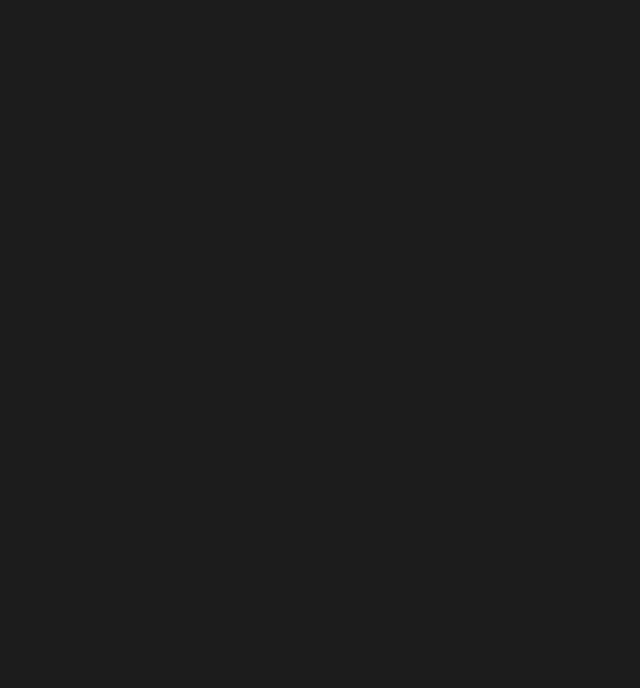
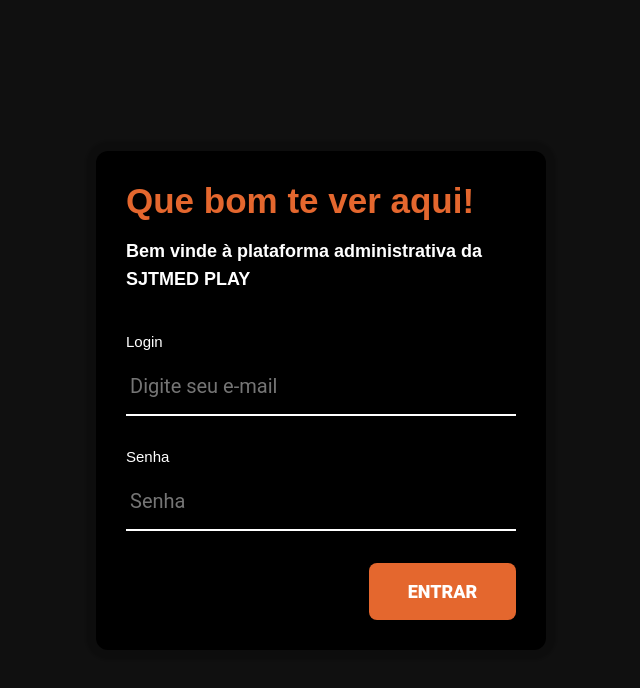
Before and after one commit to Lbgomes/fastpark-front, a React (Create React App) app: page / in a window 1280 px wide. Shown: the top 688 px of the page, without its empty margins (319-959 px from the left). Built offline with nearby package versions, Linux system fonts and the light colour scheme.

Commit message:
feat: some changes

```diff
--- a/package.json
+++ b/package.json
@@ -16,7 +16,7 @@
         "react-paginate": "^8.1.3",
         "react-router-dom": "^5.2.0",
         "react-scripts": "5.0.1",
-        "styled-components": "^5.2.1",
+        "styled-components": "^5.3.6",
         "typescript": "^4.8.4",
         "web-vitals": "^2.1.4"
     },
@@ -46,7 +46,7 @@
     },
     "devDependencies": {
         "@types/react": "16.8.3",
-        "@types/react-dom": "16.8.1",
+        "@types/react-dom": "^17.0.1",
         "@types/react-router-dom": "^5.1.7",
         "@types/styled-components": "^5.1.7",
         "axios": "^1.1.2"
--- a/src/App.tsx
+++ /dev/null
@@ -1,13 +0,0 @@
-import React, { useState } from 'react';
-import './styles/global.ts';
-import Login from './pages/Login';
-
-function App() {
-
-
-  return (
-    <Login />
-  );
-}
-
-export default App;
--- /dev/null
+++ b/src/components/App/index.tsx
@@ -0,0 +1,11 @@
+import Content from '../Content'
+
+import { Container } from './style'
+
+export default function App() {
+  return (
+    <Container>
+      <Content />
+    </Container>
+  )
+}
--- /dev/null
+++ b/src/components/App/style.ts
@@ -0,0 +1,31 @@
+import styled from 'styled-components'
+
+export const Container = styled.div`
+  height: 100vh;
+  width: 100vw;
+  overflow: hidden;
+  display: flex;
+  align-items: center;
+  background: var(--black);
+`
+
+export const LeftContent = styled.div`
+  height: 100%;
+  width: 250px;
+`
+
+export const RightContent = styled.div`
+  flex: 1;
+  display: flex;
+  justify-content: space-between;
+  align-items: flex-start;
+  flex-direction: column;
+  height: 100%;
+  overflow-y: auto;
+`
+
+export const Content = styled.div`
+  padding: 3rem 1.5rem;
+  width: 100%;
+  flex-grow: 1;
+`
--- /dev/null
+++ b/src/components/Content/index.tsx
@@ -0,0 +1,13 @@
+import React from 'react'
+
+import Routes from '../Routes'
+
+import { ContentContainer } from './style'
+
+export default function Content() {
+  return (
+    <ContentContainer>
+      <Routes />
+    </ContentContainer>
+  )
+}
--- /dev/null
+++ b/src/components/Content/style.ts
@@ -0,0 +1,5 @@
+import styled from 'styled-components'
+
+export const ContentContainer = styled.div`
+  width: 100%;
+`
--- a/src/components/Routes/index.tsx
+++ b/src/components/Routes/index.tsx
@@ -1,5 +1,5 @@
 import React from 'react'
-import { Switch, Route, Redirect, RouteProps } from 'react-router-dom'
+import { Switch, Route, Redirect, RouteProps, BrowserRouter as Router } from 'react-router-dom'
 import Login from '../../pages/Login'
 import AuthLayout from '../Layouts/AuthLayout'
 import DefaultLayout from '../Layouts/DefaultLayout'
@@ -15,13 +15,14 @@
 
 export default function Routes() {
   return (
+    <Router>
     <Switch>
       <Route path="/" exact>
         <AuthLayout>
           <Login />
         </AuthLayout>
       </Route>
-
     </Switch>
+    </Router>
   )
 }
--- a/src/components/SideBar/data/menus.tsx
+++ b/src/components/SideBar/data/menus.tsx
@@ -1,15 +1,10 @@
 import { BsJournalText } from 'react-icons/bs'
 
-import { ReactComponent as Academic } from '../../../assets/academic.svg'
-import { ReactComponent as Graph } from '../../../assets/graph.svg'
-import { ReactComponent as Store } from '../../../assets/store.svg'
-import { ReactComponent as User } from '../../../assets/user.svg'
 
 export const dashboard = {
   label: (
     <>
       <div className="icon">
-        <Store />
       </div>
 
       <span className="text">Início</span>
@@ -22,7 +17,6 @@
     label: (
       <>
         <div className="icon">
-          <User />
         </div>
         <span className="text">Usuários</span>
       </>
@@ -33,7 +27,6 @@
     label: (
       <>
         <div className="icon">
-          <Academic />
         </div>
 
         <span className="text">Acadêmico</span>
@@ -116,7 +109,6 @@
   label: (
     <>
       <div className="icon">
-        <Graph />
       </div>
 
       <span className="text">Relatórios</span>
--- a/src/components/SideBar/index.tsx
+++ b/src/components/SideBar/index.tsx
@@ -2,8 +2,6 @@
 import { BiLogOut } from 'react-icons/bi'
 import { Link, useLocation } from 'react-router-dom'
 
-
-import { ReactComponent as Arrow } from '../../assets/arrow.svg'
 import { dashboard, personalization, others } from './data/menus'
 import { LogoContainer, LogoutButton, Menus, SideBarContainer } from './style'
 
@@ -69,7 +67,6 @@
                           menuChildrenToBeShown.includes(index) ? 'active' : ''
                         }`}
                       >
-                        <Arrow />
                       </span>
                     </button>
                     <div style={{ marginLeft: '25px' }}>
--- a/src/index.tsx
+++ b/src/index.tsx
@@ -1,7 +1,7 @@
 import React from 'react';
 import ReactDOM from 'react-dom/client';
-import App from './App';
 import { ThemeProvider } from 'styled-components'
+import App from './components/App';
 import GlobalStyles from './styles/global';
 import theme from './styles/theme';
 const root = ReactDOM.createRoot(
@@ -10,10 +10,9 @@
 root.render(
     <React.StrictMode>
     <ThemeProvider theme={theme}>
-      <GlobalStyles>
+    <GlobalStyles />
     <App />
-    </GlobalStyles>
-         </ThemeProvider>
+    </ThemeProvider>
   </React.StrictMode>
 );
 
--- a/src/services/request.js
+++ b/src/services/request.js
@@ -3,7 +3,7 @@
 
 export const signIn = async (data) => {
   console.log(data)
-    const createContentDataResponse = await (await axios.get('http://localhost:3000/api/entrar', data))
+    const createContentDataResponse = (await axios.get('http://localhost:3000/api/entrar', data))
     console.log(createContentDataResponse)
     return createContentDataResponse
   }
```
Also changed, not shown: src/components/@types/styled.d.ts (added, +33 -0 lines), 1 other file (tests, documents, lock files or other folders).
